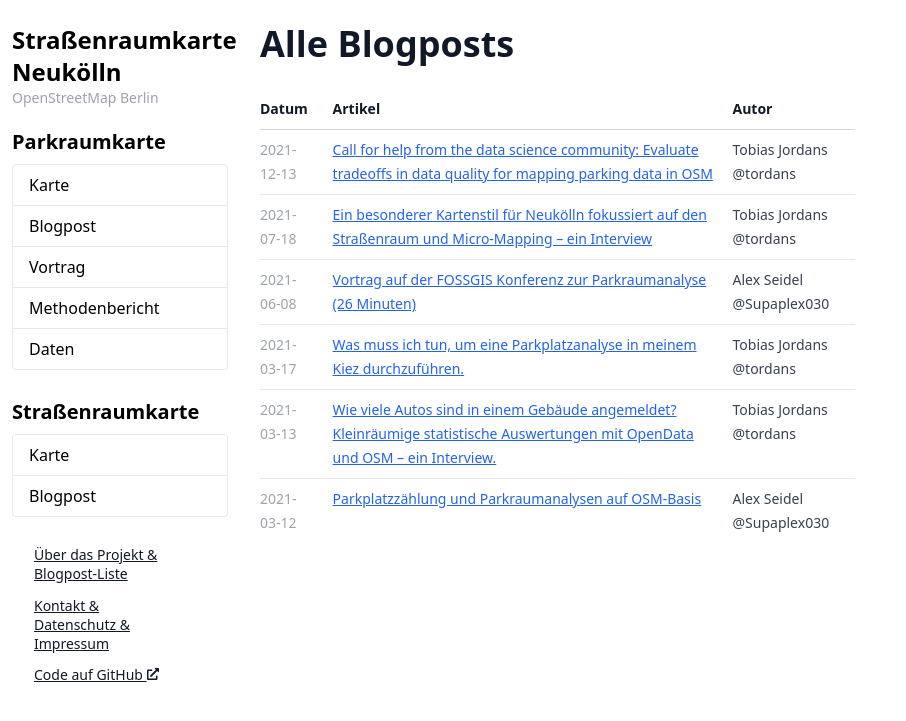
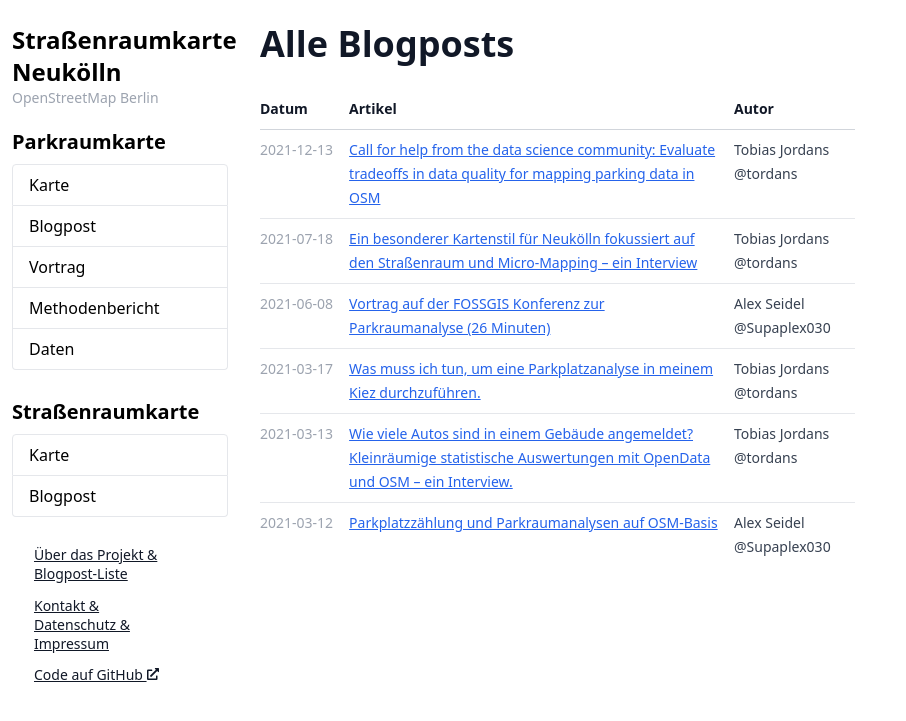
Before and after one commit to osmberlin/strassenraumkarte-neukoelln, a Jekyll site: the page built from posts/index.md, in a window 1280 px wide. Shown: the top 721 px of the page, without its empty margins (0-906 px from the left). Built offline with Jekyll 4.4.1, drawn with Linux system fonts in a browser that asks for light colours.

Commit message:
Fix whitespace-css class

```diff
--- a/posts/index.md
+++ b/posts/index.md
@@ -7,6 +7,6 @@ noindex: true
 | Datum | Artikel | Autor |
 |---|---|---|
 {% for post in site.posts -%}
-| <span class='text-gray-400 text-nowrap'>{{ post.date | date: site.minima.date_format }}</span> | [{{ post.title }}]({{ post.url | relative_url }}) | {{ post.author }} |
+| <span class='text-gray-400 whitespace-nowrap'>{{ post.date | date: site.minima.date_format }}</span> | [{{ post.title }}]({{ post.url | relative_url }}) | {{ post.author }} |
 {% endfor -%}
 {: class='table' }
```
